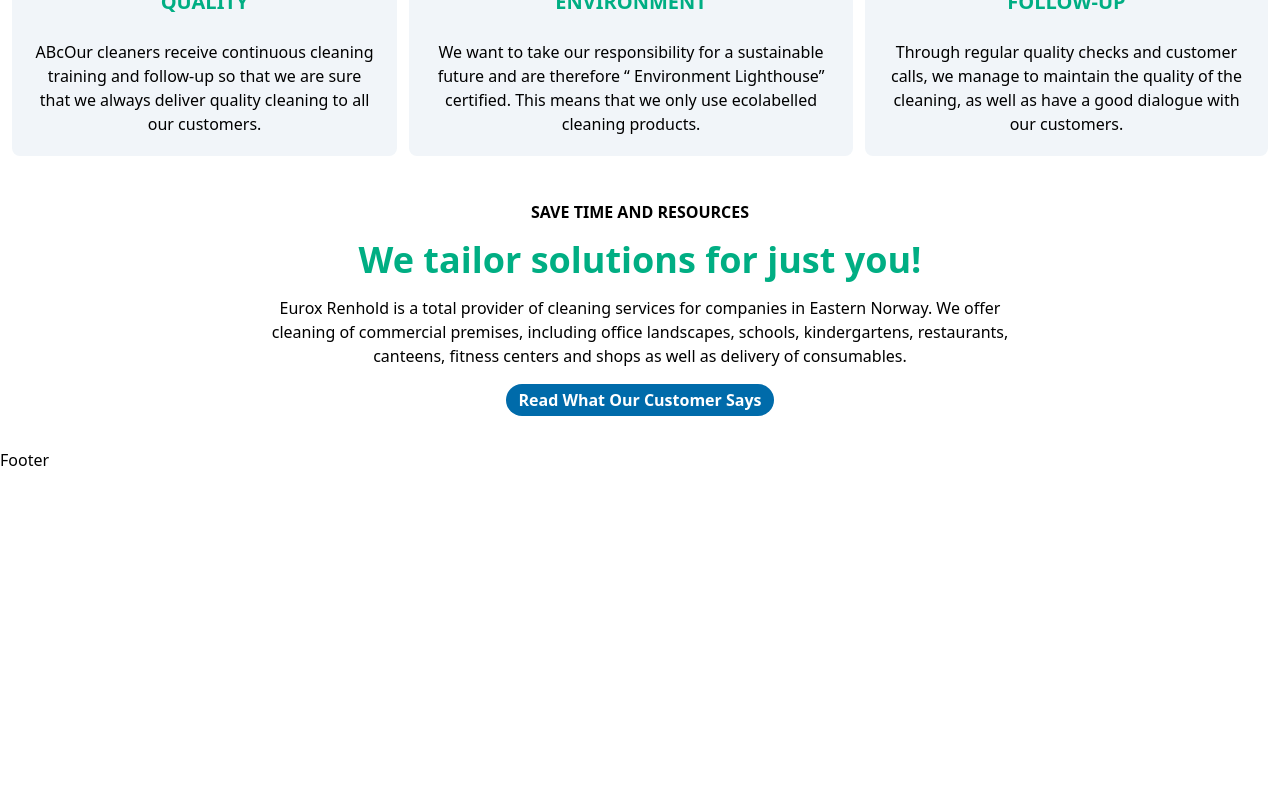
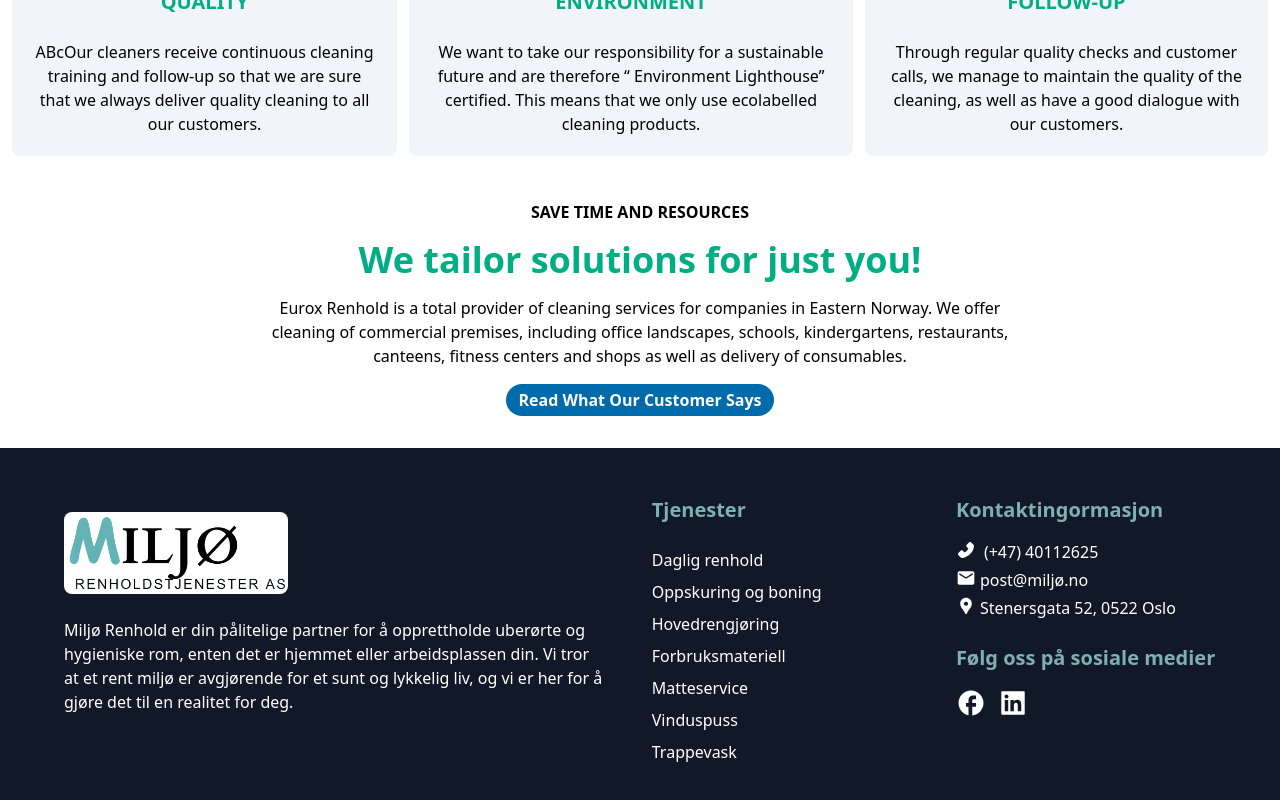
Before and after one commit to Amrit199/cleaning_website, a Next.js app: page / in a window 1280 px wide. Shown: the part 326-1126 px from the top of the page. Before the commit the page ends 800 px from the top, so only its background shows below. Built offline with nearby package versions, Linux system fonts and the light colour scheme.

Commit message:
navbar and footer
navbar and footer content updated

```diff
--- a/components/Footer.jsx
+++ b/components/Footer.jsx
@@ -1,8 +1,98 @@
+import Image from 'next/image'
 import React from 'react'
+import logo from "../public/Miljø.png";
+import { AiFillPhone, AiFillLinkedin } from 'react-icons/ai'
+import { MdLocationPin, MdEmail, MdFacebook } from 'react-icons/md'
+
+const content = {
+  desc: "Miljø Renhold er din pålitelige partner for å opprettholde uberørte og hygieniske rom, enten det er hjemmet eller arbeidsplassen din. Vi tror at et rent miljø er avgjørende for et sunt og lykkelig liv, og vi er her for å gjøre det til en realitet for deg.",
+  tjenester: [
+    {
+      title: "Daglig renhold",
+      link: "/",
+    },
+    {
+      title: "Oppskuring og boning",
+      link: "/",
+    },
+    {
+      title: "Hovedrengjøring",
+      link: "/",
+    },
+    {
+      title: "Forbruksmateriell",
+      link: "/",
+    },
+    {
+      title: "Matteservice",
+      link: "/",
+    },
+    {
+      title: "Vinduspuss",
+      link: "/",
+    },
+    {
+      title: "Trappevask",
+      link: "/",
+    },
+  ],
+  kontakt: {
+    ph: "(+47) 40112625",
+    email: "post@miljø.no",
+    address: "Stenersgata 52, 0522 Oslo"
+  },
+  social: {
+    facebook: MdFacebook,
+    linked: AiFillLinkedin,
+  }
+}
 
 const Footer = () => {
   return (
-    <div>Footer</div>
+    <div className='w-full p-12 bg-gray-900 text-white flex flex-col md:flex-row items-start gap-4'>
+      <div className='basis-2/4 flex flex-col items-start justify-start gap-6 p-4'>
+        <Image src={logo} className='w-56 rounded-lg' />
+        <p>{content.desc}</p>
+      </div>
+      <div className='basis-1/4 px-3 flex flex-col gap-6'>
+        <h4 className='text-[#7fafb1]'>Tjenester</h4>
+        <div className='flex flex-col items-start gap-2'>
+        {content.tjenester.map((item, index) => (
+          <a href={item.link} key={index}>{item.title}</a>
+        ))}
+        </div>
+      </div>
+      <div className='basis-1/4 px-3 flex flex-col gap-6'>
+        <div className='flex flex-col gap-4'>
+        <h4 className='text-[#7fafb1]'>Kontaktingormasjon</h4>
+        <div className='flex flex-col gap-1'>
+          <p className='flex items-start gap-2'>
+            <AiFillPhone size={20}/>
+            {content.kontakt.ph}
+          </p>
+          <p className='flex items-start gap-1'>
+          <MdEmail size={20}/>
+            {content.kontakt.email}
+          </p>
+          <p className='flex items-start gap-1'>
+            <MdLocationPin size={20}/>
+            {content.kontakt.address}
+          </p>
+        </div>
+        </div>
+        <div className='flex flex-col gap-4'>
+        <h4 className='text-[#7fafb1]'>Følg oss på sosiale medier</h4>
+        <div className='flex gap-3'>
+          <a href="/">
+            <content.social.facebook size={30} />
+          </a>
+          <a href="/">
+            <content.social.linked size={30} />
+          </a>
+        </div>
+        </div>
+      </div>
+    </div>
   )
 }
 
--- a/components/Navbar.jsx
+++ b/components/Navbar.jsx
@@ -13,12 +13,12 @@
   };
   return (
     <div className="w-full">
-      <div className="w-full h-20 bg-white fixed px-7 py-6 flex items-center justify-between">
+      <div className="w-full h-20 bg-white fixed p-3 md:p-9 flex items-center justify-between">
         <Link className="basis-1/4 flex items-center" href="/">
           <Image
             src={logo}
             alt="miljo"
-            className="md:w-40 rounded-lg cursor-pointer"
+            className="md:w-40 object-cover rounded-lg cursor-pointer"
           />
         </Link>
         <div className="basis-2/4 hidden md:flex items-center justify-around text-xl">
@@ -39,7 +39,7 @@
           href="/"
           className="basis-1/4 hidden md:flex items-center justify-center"
         >
-          <button className="px-5 py-3 bg-[#4d696a] hover:bg-[#7fafb1] text-white rounded-3xl uppercase font-bold">
+          <button className="px-5 py-3 bg-[#7fafb1] hover:bg-[#C0D7D8] text-black rounded-3xl uppercase font-bold">
             Kontakt oss
           </button>
         </Link>
```
Also changed, not shown: 1 other file (tests, documents, lock files or other folders).
